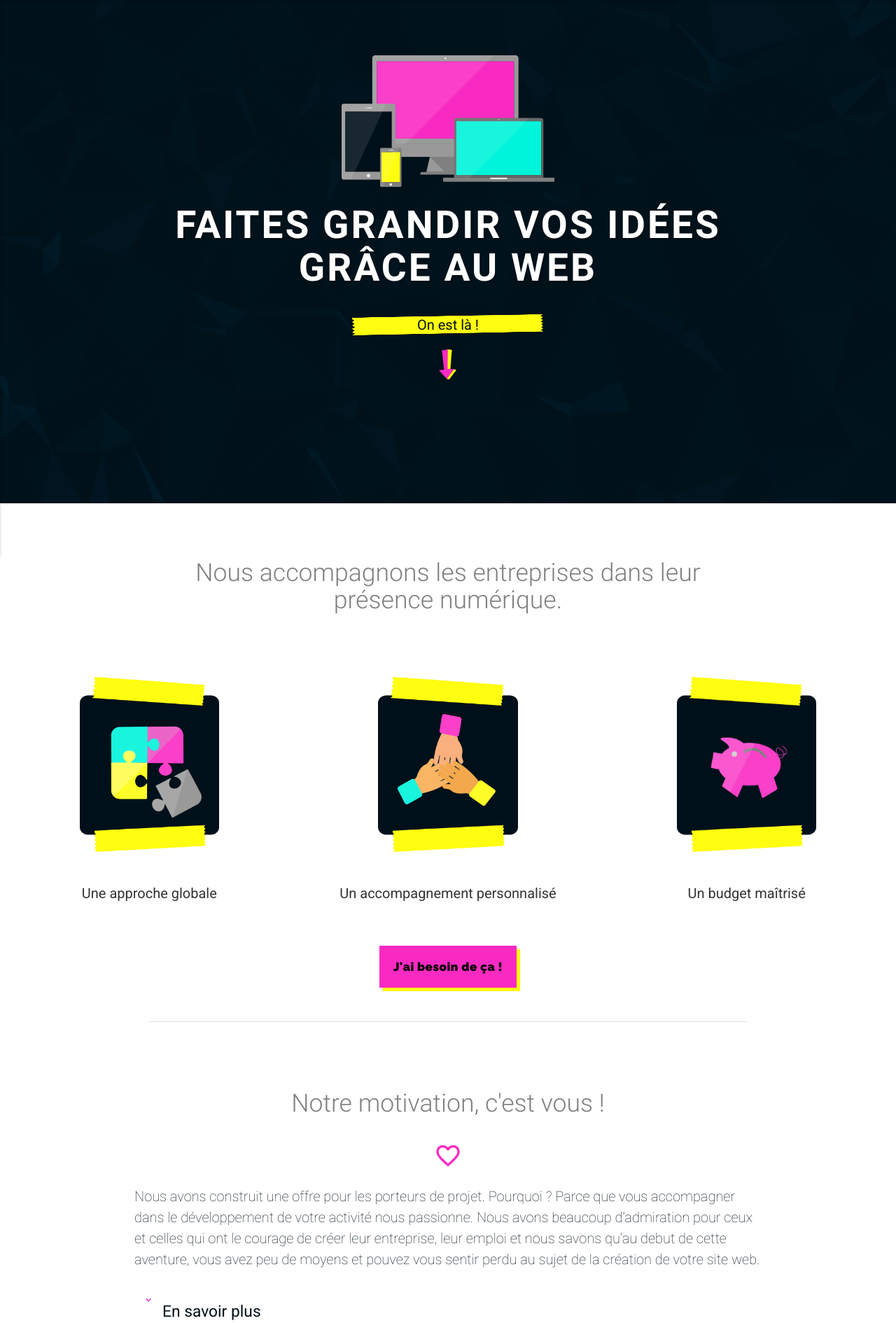
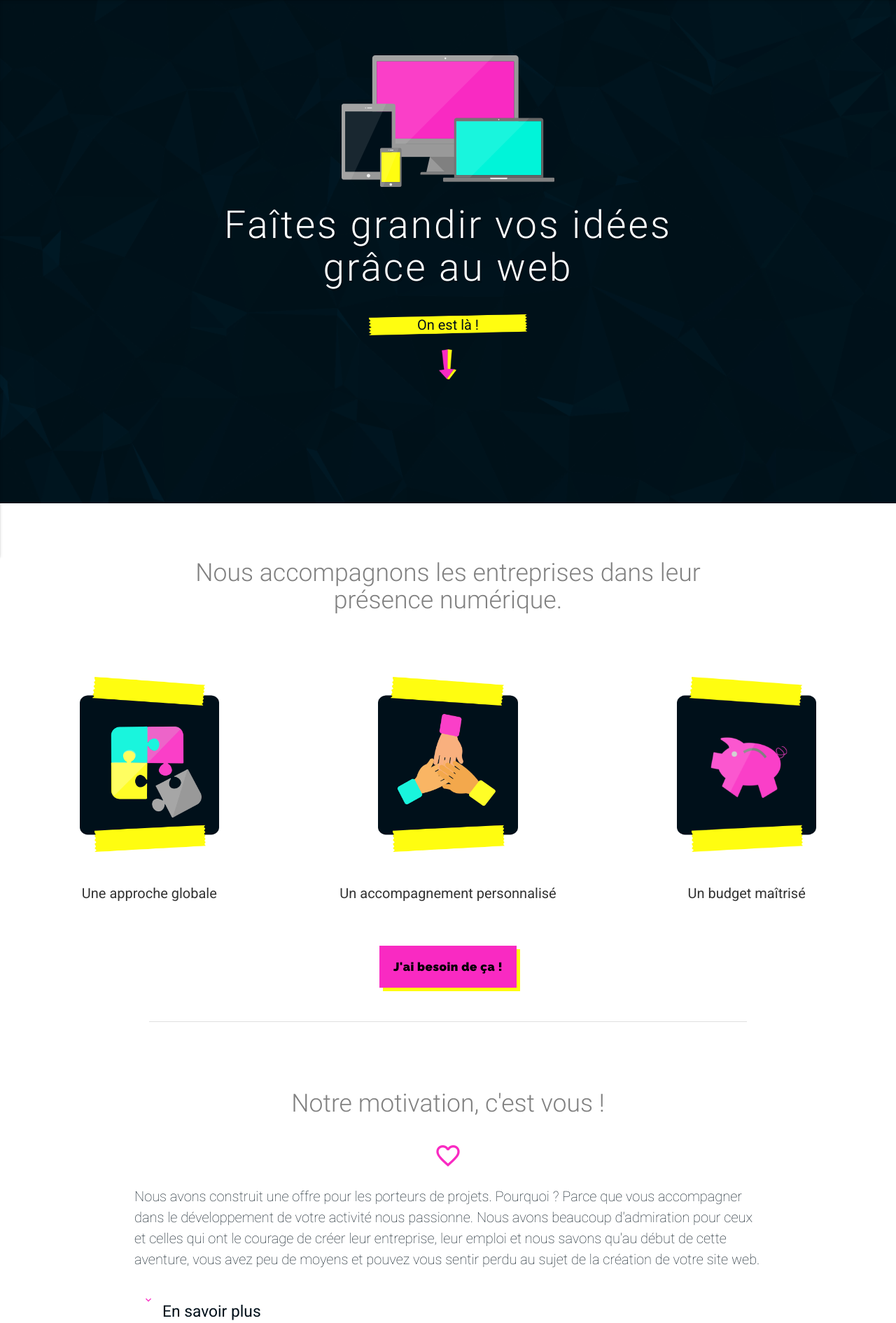
Before and after one commit to Letitbe133/cooldev-v2, a PHP site: page / in a window 1280 px wide. Shown: the part 65-1955 px from the top of the page at 70% size. Run offline with PHP 8.4, Linux system fonts and the light colour scheme; some libraries are stand-ins or nearby versions.

Commit message:
fautes et taglines

```diff
--- a/assets/css/master.css
+++ b/assets/css/master.css
@@ -59,9 +59,9 @@ header img:hover {
 }
 header h1{
 	font-size: 3rem!important;
-	text-transform: uppercase;
+	/**text-transform: uppercase;**/
 	text-shadow: 2px 3px 0px  rgba(0,0,0, 0.2);
-	font-weight: 900;
+	font-weight: 300;
 	color: white;
 	text-rendering: optimizeLegibility;
 
--- a/index.php
+++ b/index.php
@@ -8,7 +8,7 @@
     <meta charset="utf-8">
     <meta name="viewport" content="width=device-width,minimum-scale=1,initial-scale=1">
 	 <meta name="google-site-verification" content="rBRnpj5XSqUqYyI27OQ52hRYjk1PkW2Z1i3E9ces7oE" />
-    <meta name="keywords" content="Création de sites web, site vitrine, communication digitale, responsive, présence numérique" />
+    <meta name="keywords" content="Création de sites web, site vitrine, communication digitale, responsive, présence numérique, porteurs de projets, création d'entreprise" />
     <meta name="description" content="Nous accompagnons les entreprises dans leur présence numérique par la création de sites vitrines et la formation à la communication digitale " />
     <link rel="icon" href="favicon.ico" type="image/ico" sizes="16x16">
     <link rel="stylesheet" href="https://cdnjs.cloudflare.com/ajax/libs/materialize/0.98.2/css/materialize.min.css">
@@ -50,7 +50,7 @@
 		<div class="row" id="header">
 			<div class="col s12 center-align ">
 						<img src="assets/img/picto-responsive.png" alt="illustration device">
-						<h1 class="">Faites grandir vos idées <br>grâce au web </h1>
+						<h1 class="">Faîtes grandir vos idées <br>grâce au web </h1>
 						<p class="col s6 offset-s3 m4 offset-m4 tape">On est là !</p>
 			</div>
 			<div class="col s12 center-align"><img data-target="#offre" class="scrollTo " width="25px" src="assets/img/arrow.png" alt="Faites défiler pour en savoir plus"/></div>
@@ -93,7 +93,7 @@
 				</div>
           </div><!--MOTTO TITLE-->
         <div class="col s12">
-          <p>Nous avons construit une offre pour les porteurs de projet. Pourquoi ? Parce que vous accompagner dans le développement de votre activité nous passionne. Nous avons beaucoup d'admiration pour ceux et celles qui ont le courage de créer leur entreprise, leur emploi et nous savons qu'au debut de cette aventure, vous avez peu de moyens et pouvez vous sentir perdu au sujet de la <strong>création de votre site web</strong>.</p>
+          <p>Nous avons construit une offre pour les porteurs de projets. Pourquoi ? Parce que vous accompagner dans le développement de votre activité nous passionne. Nous avons beaucoup d'admiration pour ceux et celles qui ont le courage de créer leur entreprise, leur emploi et nous savons qu'au début de cette aventure, vous avez peu de moyens et pouvez vous sentir perdu au sujet de la <strong>création de votre site web</strong>.</p>
 		  </div><!--MOTTO-->
 		  <div class="col s12">
             <ul class="collapsible z-depth-0" data-collapsible="accordion">
--- a/private/view/cards-testimonial.php
+++ b/private/view/cards-testimonial.php
@@ -15,7 +15,7 @@
 	    </div>
 	    <div class="card-reveal">
 	      <span class="card-title grey-text text-darken-4">Principales caractéristiques<i class="material-icons right">close</i></span>
-	      <p>La plus créative et la moins têtue des deux. Seriale entrepreneuse, elle connait bien les problèmatiques des <strong>porteurs de projets </strong>! Son alimentation à base de cookies (recette disponible sur simple demande) et de jus de carottes est le secret de son empathie <3 </p>
+	      <p>La plus créative et la moins têtue des deux. Seriale entrepreneuse, elle connait bien les problématiques des <strong>porteurs de projets </strong>! Son alimentation à base de cookies (recette disponible sur simple demande) et de jus de carottes est le secret de son empathie <3 </p>
 	    </div>
 	  </div>
 	</div>
```
Also changed, not shown: offre.php (+14 -23 lines).
